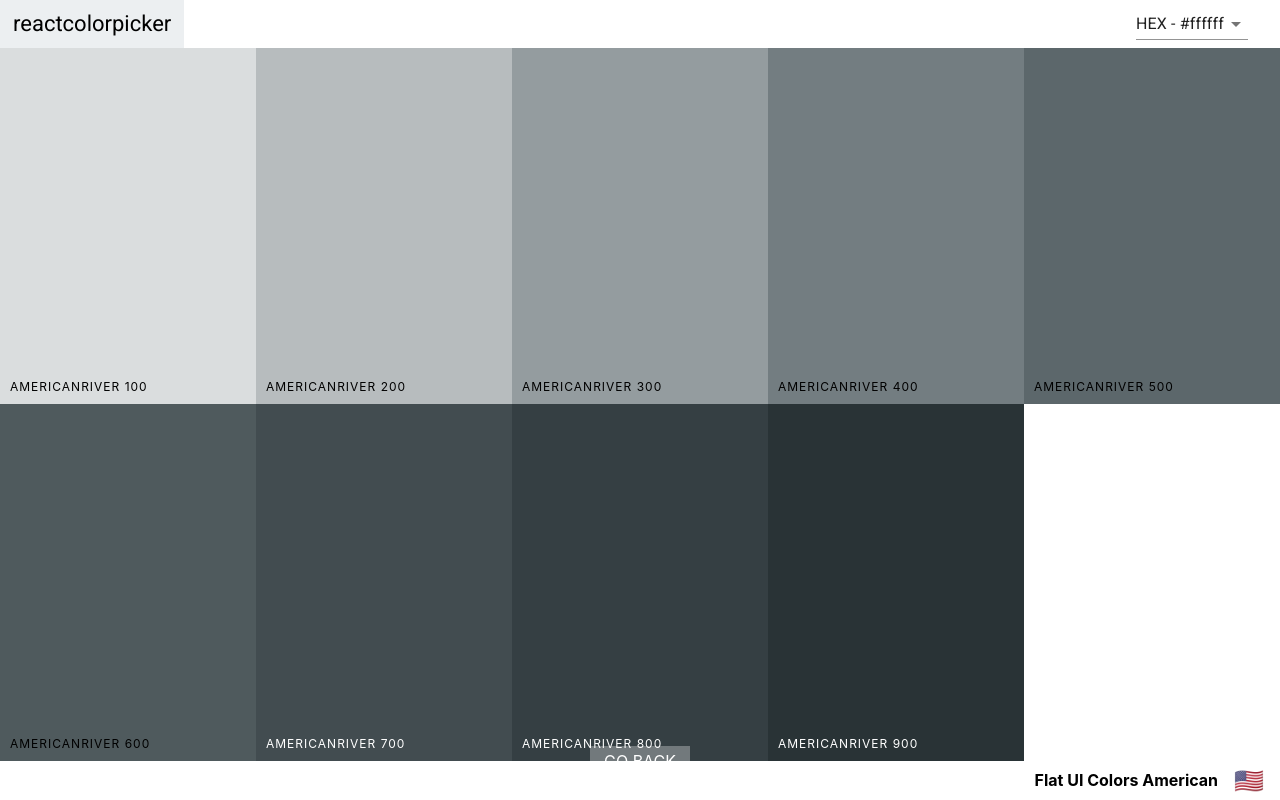
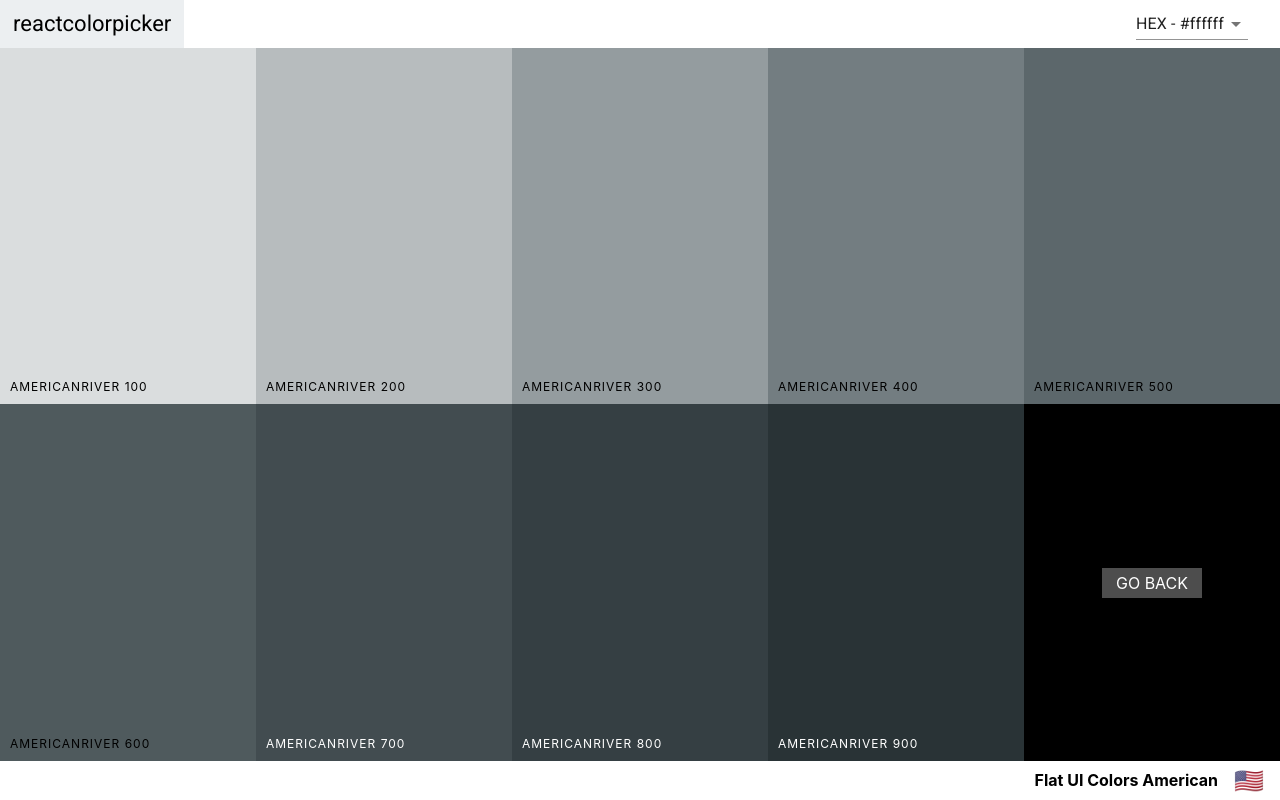
Before and after one commit to pins-thoo/colors-app, a React (Create React App) app: page /palette/flat-ui-colors-american/americanriver in a window 1280 px wide. Built offline with nearby package versions, Linux system fonts and the light colour scheme.

Commit message:
refactor css for palette styles

```diff
--- a/src/ColorBox.css
+++ b/src/ColorBox.css
@@ -12,10 +12,10 @@
   height: 50%;
 } */
 
-.ColorBox.go-back {
+/* .ColorBox.go-back {
   background-color: black;
   position: relative;
-}
+} */
 
 .copy-button,
 .back-button {
--- a/src/Palette.css
+++ b/src/Palette.css
@@ -1,12 +1,12 @@
-.Palette {
+/* .Palette {
   height: 100vh;
   display: flex;
   flex-direction: column;
-}
+} */
 
-.Palette-colors {
+/* .Palette-colors {
   height: 90%;
-}
+} */
 
 .Palette-footer {
   background-color: white;
--- a/src/Palette.js
+++ b/src/Palette.js
@@ -1,8 +1,20 @@
 import React, { Component } from "react";
 import ColorBox from "./ColorBox";
 import Navbar from "./Navbar";
+import { withStyles } from "@material-ui/styles";
 import "./Palette.css";
 import PaletteFooter from "./PaletteFooter";
+
+const styles = {
+  palette: {
+    height: "100vh",
+    display: "flex",
+    flexDirection: "column",
+  },
+  paletteColors: {
+    height: "90%",
+  }
+}
 
 class Palette extends Component {
   state = { level: 500, format: "hex" };
@@ -17,6 +29,7 @@ class Palette extends Component {
 
   render() {
     const { colors, paletteName, emoji, id } = this.props.palette;
+    const { classes } = this.props
     const { level, format } = this.state;
     const colorBoxes = colors[level].map((color) => (
       <ColorBox
@@ -30,18 +43,18 @@ class Palette extends Component {
       />
     ));
     return (
-      <div className="Palette">
+      <div className={classes.palette}>
         <Navbar
           level={level}
           changeLevel={this.changeLevel}
           handleChange={this.changeFormat}
           showingAllColors
         />
-        <div className="Palette-colors">{colorBoxes}</div>
+        <div className={classes.paletteColors}>{colorBoxes}</div>
         <PaletteFooter paletteName={paletteName} emoji={emoji} />
       </div>
     );
   }
 }
 
-export default Palette;
+export default withStyles(styles)(Palette);
--- a/src/SingleColorPalette.js
+++ b/src/SingleColorPalette.js
@@ -1,8 +1,50 @@
 import React, { Component } from "react";
 import { Link } from 'react-router-dom';
 import Navbar from './Navbar';
+import { withStyles } from "@material-ui/styles";
 import ColorBox from "./ColorBox";
 import PaletteFooter from './PaletteFooter';
+
+const styles = {
+  palette: {
+    height: "100vh",
+    display: "flex",
+    flexDirection: "column",
+  },
+  paletteColors: {
+    height: "90%",
+  },
+  goBack: {
+    width: "20%",
+    height: "50%",
+    margin: "0 auto",
+    display: "inline-block",
+    position: "relative",
+    cursor: "pointer",
+    marginBottom: "-3.5px",
+    opacity: "1",
+    backgroundColor: "black",
+    "& a": {
+      color: "white",
+      width: "100px",
+      height: "30px",
+      position: "absolute",
+      display: "inline-block",
+      top: "50%",
+      left: "50%",
+      marginLeft: "-50px",
+      marginTop: "-15px",
+      textAlign: "center",
+      outline: "none",
+      background: "rgba(255, 255, 255, 0.3)",
+      fontSize: "1rem",
+      lineHeight: "30px",
+      textTransform: "uppercase",
+      border: "none",
+      textDecoration: "none",
+    }
+  }
+}
 
 class SingleColorPalette extends Component {
   constructor(props) {
@@ -27,6 +69,7 @@ class SingleColorPalette extends Component {
   };
   render() {
     const { format } = this.state;
+    const { classes } = this.props;
     const { paletteName, emoji, id } = this.props.palette;
     const colorBoxes = this._shades.map(color => (
       <ColorBox
@@ -37,11 +80,11 @@ class SingleColorPalette extends Component {
       />
     ));
     return (
-      <div className="SingleColorPalette Palette">
+      <div className={classes.palette}>
         <Navbar handleChange={this.changeFormat} showingAllColors={false} />
-        <div className="Palette-colors">
+        <div className={classes.paletteColors}>
           {colorBoxes}
-          <div className="go-back ColorBox">
+          <div className={classes.goBack}>
             <Link to={`/palette/${id}`} className="back-button">GO BACK</Link>
           </div>
         </div>
@@ -51,4 +94,4 @@ class SingleColorPalette extends Component {
   }
 }
 
-export default SingleColorPalette;
+export default withStyles(styles)(SingleColorPalette);
```
